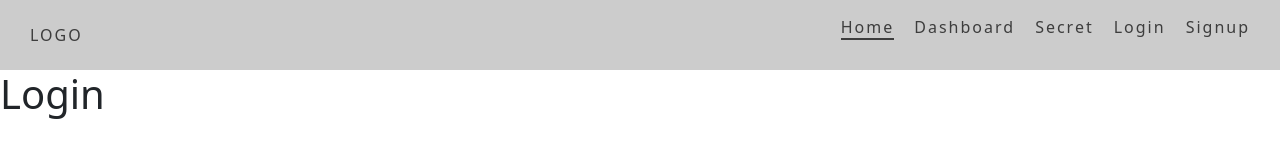
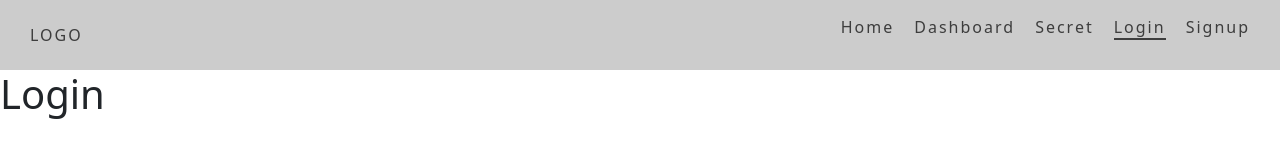
Before and after one commit to warderer/react-avanzado-g21, a React (Vite) app in the folder 03-react-auth/: page /login in a window 1280 px wide. Shown: the top 160 px of the page. Built offline with nearby package versions, Linux system fonts and the light colour scheme.

Commit message:
✨ Header con isActive de NavLink

```diff
--- a/03-react-auth/src/components/Header/Header.jsx
+++ b/03-react-auth/src/components/Header/Header.jsx
@@ -1,24 +1,60 @@
+import { NavLink } from 'react-router-dom'
 import './Header.scss'
+
+// Documentación de NavLink: https://reactrouter.com/en/main/components/nav-link
+
+// NavLink es un tipo especial de Link, que me permite gestionar estilos en función de si la ruta está activa o no (isActive) o si esta cargando (isPending)
+
+const linkIsActive = (isActive, isPending) => {
+  if (isPending) return 'header__item-link'
+  if (isActive) return 'header__item-link header__item-link--is-active'
+  else return 'header__item-link'
+}
 
 const Header = () => {
   return (
     <nav className='header'>
-      <a href='/' className='header__logo'>LOGO</a>
+      <NavLink to='/' className='header__logo'>LOGO</NavLink>
       <ul className='header__nav-list'>
+
         <li className='header__list-item'>
-          <a href='/' className='header__item-link header__item-link--is-active'>Home</a>
+          <NavLink
+            to='/'
+            className={({ isActive, isPending }) => linkIsActive(isActive, isPending)}
+          >Home
+          </NavLink>
         </li>
+
         <li className='header__list-item'>
-          <a href='/dashboard' className='header__item-link'>Dashboard</a>
+          <NavLink
+            to='/dashboard'
+            className={({ isActive, isPending }) => linkIsActive(isActive, isPending)}
+          >Dashboard
+          </NavLink>
         </li>
+
         <li className='header__list-item'>
-          <a href='/secret' className='header__item-link'>Secret</a>
+          <NavLink
+            to='/secret'
+            className={({ isActive, isPending }) => linkIsActive(isActive, isPending)}
+          >Secret
+          </NavLink>
         </li>
+
         <li className='header__list-item'>
-          <a href='/login' className='header__item-link'>Login</a>
+          <NavLink
+            to='/login'
+            className={({ isActive, isPending }) => linkIsActive(isActive, isPending)}
+          >Login
+          </NavLink>
         </li>
+
         <li className='header__list-item'>
-          <a href='/signup' className='header__item-link'>Signup</a>
+          <NavLink
+            to='/signup'
+            className={({ isActive, isPending }) => linkIsActive(isActive, isPending)}
+          >Signup
+          </NavLink>
         </li>
       </ul>
     </nav>
```
